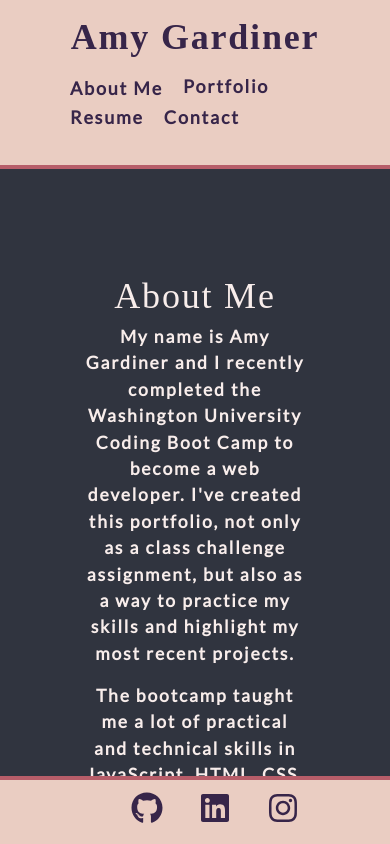
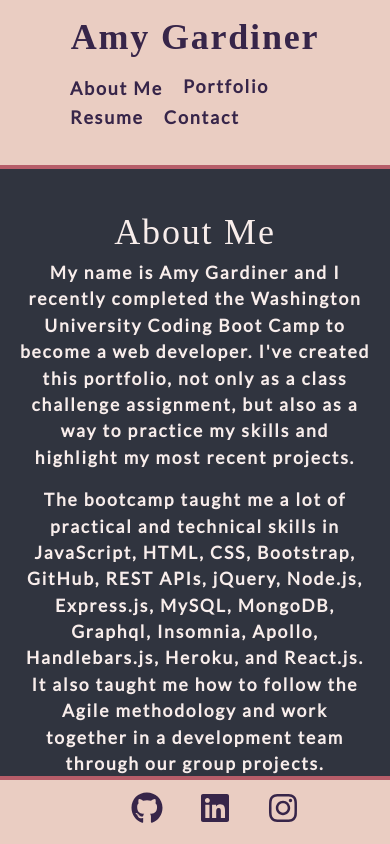
Before and after one commit to amymgardiner/React-Portfolio, a React (Create React App) app: page /#/about in a window 390 px wide. Shown: the top 844 px of the page. Built offline with nearby package versions, Linux system fonts and the light colour scheme; a web font is replaced by a local one.

Commit message:
fixed some more css

```diff
--- a/src/index.css
+++ b/src/index.css
@@ -310,7 +310,6 @@ textarea {
 .about {
   text-align: center;
   margin: 10px 20px;
-  padding: 5rem;
 }
 
 footer {
@@ -347,6 +346,6 @@ footer ul li {
   .about {
     text-align: center;
     margin: 0;
-    padding: 5rem;
+    padding: 1rem;
   }
 }
```
